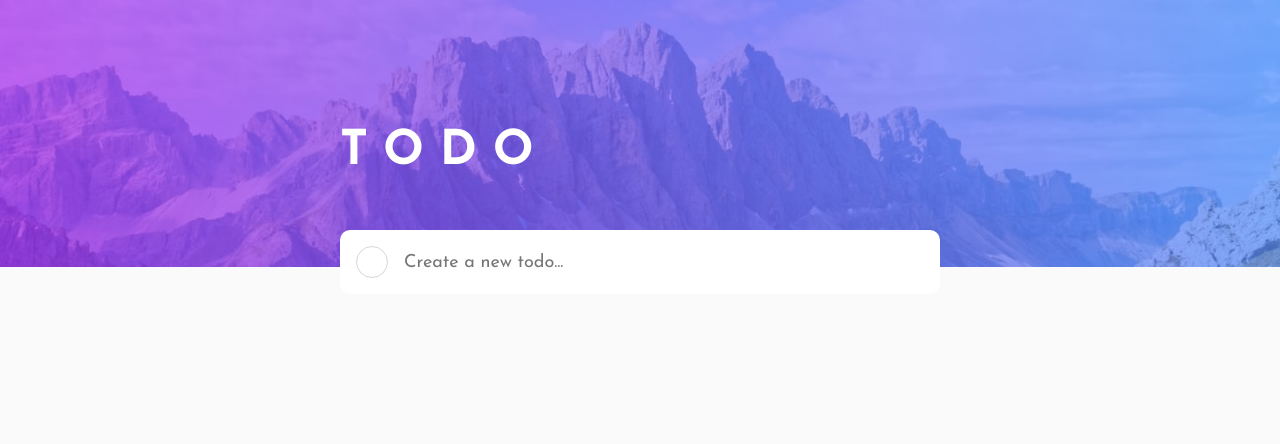
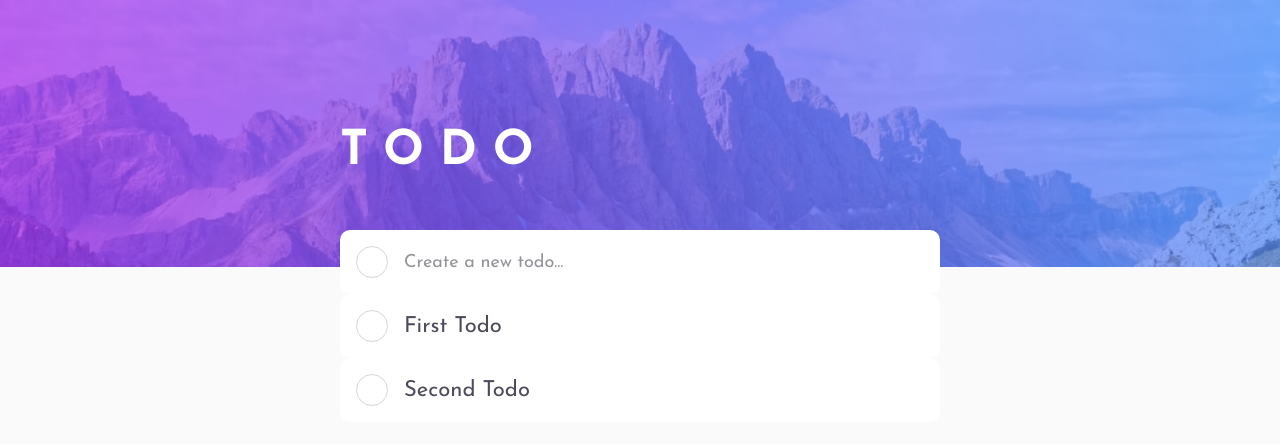
Before and after one commit to feeeyli/todo-app, a React (Create React App) app: page / in a window 1280 px wide. Shown: the top 444 px of the page. Built offline with nearby package versions, Linux system fonts and the light colour scheme.

Commit message:
:construction: create the TodoList component but without style

```diff
--- a/src/App.jsx
+++ b/src/App.jsx
@@ -1,13 +1,20 @@
-import React from 'react';
+import React, { useState } from 'react';
 import NewTodo from "./infra/inputs/NewTodo";
 import Header from "./infra/layout/Header";
+import TodoList from './infra/layout/TodoList';
 
 const App = () => {
+	const [todoList] = useState([
+		{title: "First Todo", completed: false},
+		{title: "Second Todo", completed: false},
+	]);
+
     return (
         <>
 		<Header />
 		<main>
 			<NewTodo />
+			<TodoList todoList={todoList} />
 		</main>
 	</>
     );
--- a/src/infra/inputs/NewTodo/style.scss
+++ b/src/infra/inputs/NewTodo/style.scss
@@ -7,11 +7,6 @@
 	justify-content: flex-start;
 	padding: 0 16px;
 	border-radius: 10px;
-	color: #4c4b5b;
-
-	&::placeholder {
-		color: #949399;
-	}
 
 	&:focus-within {
 		outline: 4px solid #f5a52d;
@@ -62,5 +57,10 @@
 		outline: none;
 		border: 0;
 		background: transparent;
+		color: #4c4b5b;
+
+		&::placeholder {
+			color: #949399;
+		}
 	}
 }
--- /dev/null
+++ b/src/infra/layout/TodoList/index.jsx
@@ -0,0 +1,13 @@
+import React from 'react';
+import TodoItem from '../../../components/TodoItem';
+import './style.scss';
+
+const TodoList = ({ todoList }) => {
+    return (
+        <ul className="todo-list">
+            {todoList.map( (todo, key) => <TodoItem todo={todo} key={key} /> )}
+        </ul>
+    );
+}
+
+export default TodoList
```
Also changed, not shown: src/infra/layout/TodoList/style.scss (added).
